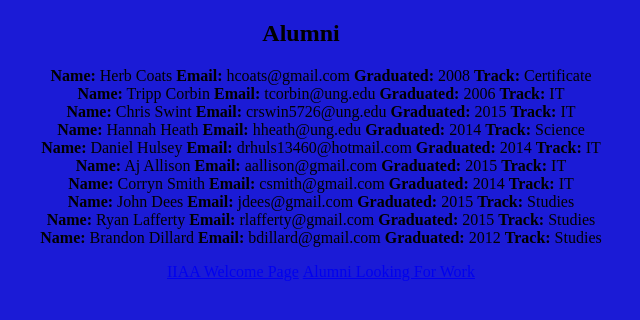
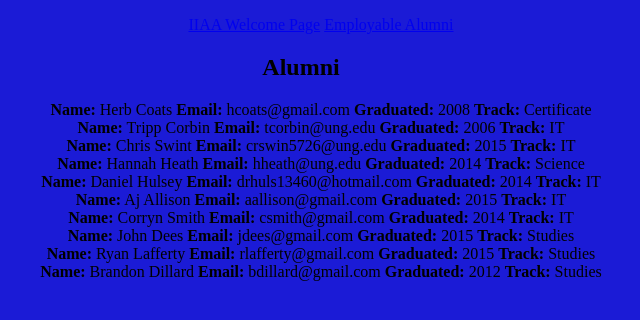
Before and after one commit to crswint/alumni, a Django app: page /alumni in a window 1280 px wide. Shown: the top 320 px of the page, without its empty margins (364-1004 px from the left). Run offline with Django 3.2, Linux system fonts and the light colour scheme; data comes from the database, SQL or seed files in the repository; parts of the project's set-up code (start-up, migrations or seed data) failed here and were passed over.

Commit message:
Added <div> tags to both the alumni_list template as well as the lookingforwork template.  These allowed me to move the links to the internal pages of the website.  It will also allow me to format the style in a less complicated manner at a later time.  I also changed the wording in some of the links to make it match on all the templates.

```diff
--- a/managealumni/templates/managealumni/alumni_list.html
+++ b/managealumni/templates/managealumni/alumni_list.html
@@ -13,6 +13,13 @@
 </head>
 
 <body>
+<div>
+    <ul>
+    <li style="display:inline;"><a href="http://127.0.0.1:8000/welcome">IIAA Welcome Page</a></li>
+    <li style="display:inline;"><a href="http://127.0.0.1:8000/lfw">Employable Alumni</a></li>
+    </ul>
+</div>
+<div>
 <h2>Alumni</h2>
 
 <ul style="list-style: none;">
@@ -24,11 +31,9 @@
             </li>
         {% endfor %}
     </ul>
+</div>
 
-<ul>
-    <li style="display:inline;"><a href="http://127.0.0.1:8000/welcome">IIAA Welcome Page</a></li>
-    <li style="display:inline;"><a href="http://127.0.0.1:8000/lfw">Alumni Looking For Work</a></li>
-</ul>
+
 
 
 </body>
```
Also changed, not shown: managealumni/templates/managealumni/lookingforwork.html (+12 -4 lines).
